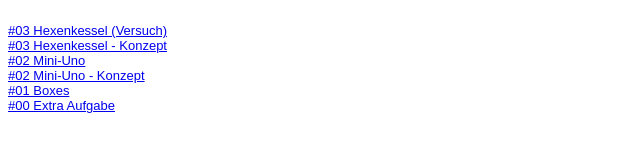
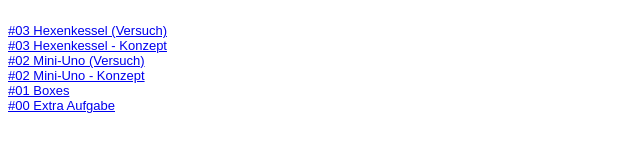
Before and after one commit to ayaan99/EIA2-WiSe20, a website: page Steckbrief/steckbrief.htm in a window 1280 px wide. Shown: the full height of the page, 0-640 px from the left. Drawn offline with Linux system fonts and the light colour scheme.

Commit message:
update Steckbrief

```diff
--- a/Steckbrief/steckbrief.htm
+++ b/Steckbrief/steckbrief.htm
@@ -17,7 +17,7 @@ body {
 	<br>
 	<a href="/EIA2-WiSe20/02_Praktikum/L03_Hexenkessel/Konzept/Hexenkessel_Konzept_gesamt.pdf" target="_blank">#03 Hexenkessel - Konzept</a>
 	<br>
-	<a href="/EIA2-WiSe20/02_Praktikum/L02_MiniUno/MiniUno.html" target="_blank">#02 Mini-Uno</a>
+	<a href="/EIA2-WiSe20/02_Praktikum/L02_MiniUno/MiniUno.html" target="_blank">#02 Mini-Uno (Versuch)</a>
 	<br>
 	<a href="/EIA2-WiSe20/02_Praktikum/L02_MiniUno/Konzept/MiniUNO_Konzept_gesamt.pdf" target="_blank">#02 Mini-Uno - Konzept</a>
 	<br>
```
